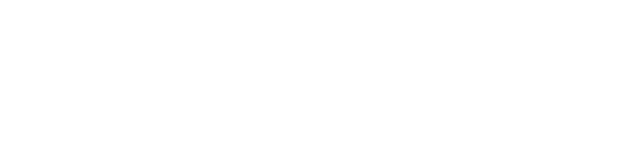
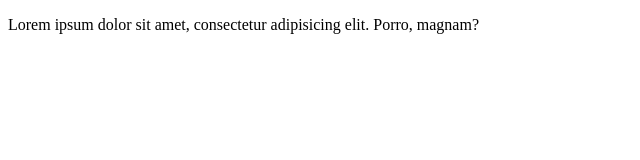
Before and after one commit to MariannaPS/marianna-sosa, a plain HTML site: page index.html in a window 1280 px wide. Shown: the whole page, without its empty margins (0-640 px from the left). Drawn offline with Linux system fonts and the light colour scheme.

Commit message:
marianna creo la rama

```diff
--- a/index.html
+++ b/index.html
@@ -7,6 +7,6 @@
     <title>Document</title>
 </head>
 <body>
-
+    <p>Lorem ipsum dolor sit amet, consectetur adipisicing elit. Porro, magnam?</p>
 </body>
 </html>
```
